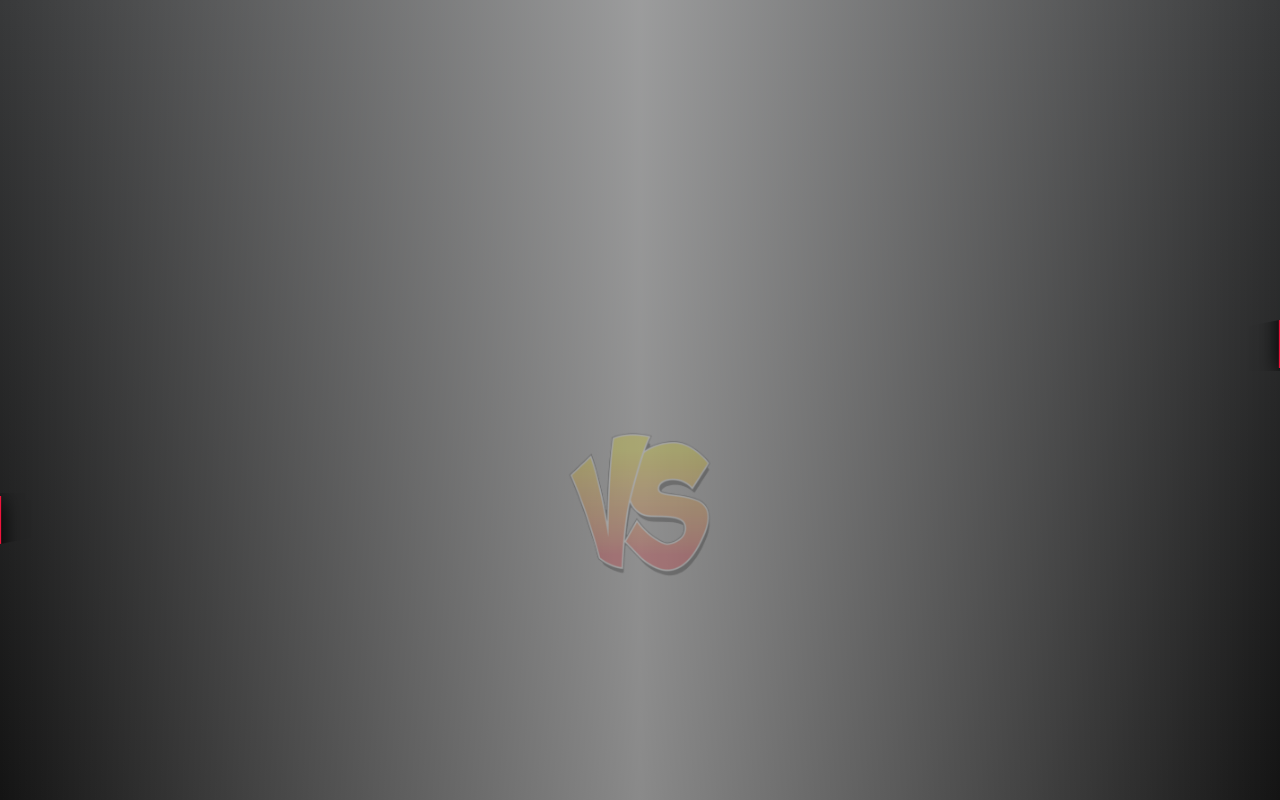
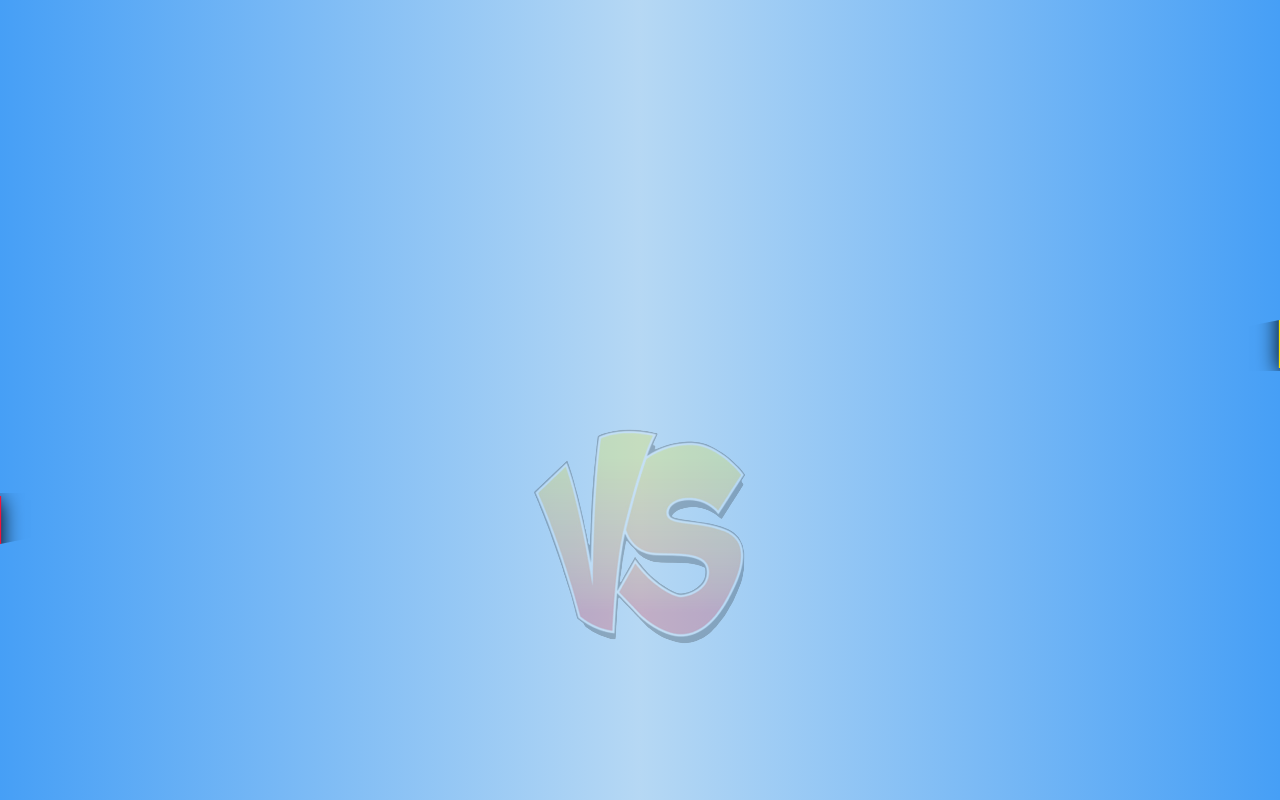
Before and after one commit to TEAM-DGRR/dgrr, a React (Create React App) app in the folder frontend/: page /match in a window 1280 px wide. Built offline with nearby package versions, Linux system fonts and the light colour scheme.

Commit message:
feat: 게임 로딩 및 게임 매칭 화면 구현

```diff
--- a/frontend/src/App/App.tsx
+++ b/frontend/src/App/App.tsx
@@ -7,6 +7,7 @@ import { SignUp } from "pages/LoginPages/SignUp";
 import { Main } from "pages/MainPages/Main";
 import { useEffect } from "react";
 import { Route, Routes } from "react-router-dom";
+import { GameLoading } from "pages/GamePages/GameLoading";
 
 export const App = () => {
   // 모바일 뷰포트 계산
@@ -29,6 +30,7 @@ export const App = () => {
         <Route path="/main" element={<Main />} />
         <Route path="/game/*" element={<Game />} />
         <Route path="/match" element={<GameMatch />} />
+        <Route path="/loading" element={<GameLoading />} />
       </Routes>
     </div>
   );
--- /dev/null
+++ b/frontend/src/assets/scss/Loding.scss
@@ -0,0 +1,96 @@
+@import "App.scss";
+// Colors and Fonts
+$bg-color: #469ff6;
+$accent-color1: #fee500;
+$accent-color2: #424a52;
+$logo-character: url("../images/logo_character.png");
+$font-main: "Arial", sans-serif;
+
+// Animations
+@keyframes rotate {
+  0% {
+    transform: rotate(0deg);
+  }
+  100% {
+    transform: rotate(360deg);
+  }
+}
+
+@keyframes float {
+  0%,
+  100% {
+    transform: translateY(0);
+  }
+  50% {
+    transform: translateY(-20px); // 원하는 높이로 조절 가능
+  }
+}
+
+// Base style
+body {
+  font-family: $font-main;
+  background-color: $bg-color;
+  color: white;
+  overflow: hidden;
+}
+
+// Loading screen container
+.GameLoadingScreen {
+  display: flex;
+  align-items: center;
+  justify-content: center;
+  flex-direction: column;
+  height: 100vh;
+  position: relative;
+}
+
+.RotatingElement {
+  border-radius: 50%;
+  animation: rotate 5s infinite linear;
+  z-index: 5;
+  margin-bottom: 30vw;
+
+  img {
+    width: 30vw;
+    height: 30vw;
+  }
+}
+
+.LoadingText {
+  margin-top: 5vw;
+  font-size: 5vw;
+  text-transform: uppercase;
+  letter-spacing: 3vw;
+
+  span {
+    display: inline-block;
+    animation: float 2s infinite;
+  }
+}
+
+@for $i from 1 through 12 {
+  .LoadingText span:nth-child(#{$i}) {
+    animation-delay: 0.1s * $i;
+  }
+}
+
+// Background effects
+.GameLoadingScreen::before,
+.GameLoadingScreen::after {
+  content: "";
+  position: absolute;
+  top: 0;
+  left: 50%;
+  height: 100%;
+  width: 50vw;
+  z-index: -1;
+}
+
+.GameLoadingScreen::before {
+  background: linear-gradient(to left, $bg-color, transparent);
+}
+
+.GameLoadingScreen::after {
+  left: 0;
+  background: linear-gradient(to right, $bg-color, transparent);
+}
--- a/frontend/src/assets/scss/Match.scss
+++ b/frontend/src/assets/scss/Match.scss
@@ -2,12 +2,11 @@
 
 $grey: #505050;
 $grey-dark: darken($grey, 10%);
-$font-family-nickname: 'Helvetica', sans-serif;
-$font-family-intro: 'Overpass', sans-serif;
+$font-family-nickname: "Helvetica", sans-serif;
+$font-family-intro: "Overpass", sans-serif;
 $nick-name-color: #1969b9;
-$intro-color: #b3a1bd;
-$background-gradient-start: #38393a;
-$background-gradient-end: #141414;
+$intro-color: #000000;
+$versus-image: url("../images/match-versus.png");
 
 @keyframes slideFromRight {
   0% {
@@ -33,12 +32,8 @@ $background-gradient-end: #141414;
 
 @keyframes popIn {
   0% {
-    transform: scale(0);
+    transform: scale(3);
     opacity: 0;
-  }
-
-  70% {
-    transform: scale(1.1);
   }
 
   100% {
@@ -63,7 +58,6 @@ $background-gradient-end: #141414;
   }
 }
 
-
 @keyframes slideToRight {
   0% {
     transform: translateX(0);
@@ -87,7 +81,7 @@ $background-gradient-end: #141414;
 //
 @keyframes spreadLight {
   0% {
-    background-size: 0.5% 100%;
+    background-size: 1% 100%;
     background-position: center;
   }
 
@@ -97,18 +91,15 @@ $background-gradient-end: #141414;
   }
 }
 
-
 .MatchPage {
   overflow: hidden;
   display: flex;
   flex-direction: column;
-  background: linear-gradient($grey, $grey-dark);
   width: 100%;
   height: 100%;
+  background: rgb(70, 159, 246, 1);
   text-align: center;
   position: relative;
-  background: linear-gradient($background-gradient-start, $background-gradient-end);
-
 
   &::before {
     content: "";
@@ -118,24 +109,63 @@ $background-gradient-end: #141414;
     right: 0;
     bottom: 0;
     z-index: 1;
-      background: linear-gradient(to right, rgba(255, 255, 255, 0), rgba(255, 255, 255, 0.5), rgba(255, 255, 255, 0));
+    background: linear-gradient(
+      to right,
+      rgb(70, 159, 246, 1),
+      rgba(229, 240, 243, 0.7),
+      rgb(70, 159, 246, 1)
+    );
     background-repeat: no-repeat;
     animation: spreadLight 0.6s;
   }
 
   .VersusImage {
     position: absolute;
-      top: 47%;
-      left: 40%;
+    top: 43%;
+    left: 35%;
     transform: translate(-50%, -50%);
-      width: 20vw;
-      height: 20vw;
-      background-image: url("../images/match-versus.png");
+    width: 30vw;
+    height: 30vw;
+    background-image: $versus-image;
     background-size: cover;
     background-position: center;
-      animation: popIn 1s forwards 0s, popOut 1s forwards 5s;
+    animation: popIn 0.3s forwards 0s, popOut 1s forwards 5s;
     opacity: 0;
     z-index: 3;
+
+    &::before,
+    &::after {
+      content: "";
+      position: absolute;
+      top: 0;
+      left: 50%;
+      width: 150%;
+      height: 150%;
+      background: radial-gradient(
+        circle,
+        rgba(255, 255, 255, 0.5),
+        rgba(255, 255, 255, 0.1),
+        transparent
+      );
+      z-index: -1;
+      transform: translateY(100%) scale(1.5);
+      opacity: 0;
+    }
+
+    &::before {
+      transform-origin: center bottom;
+      animation: smokeRise 5s infinite;
+    }
+
+    &::after {
+      transform-origin: center top;
+      animation: smokeRise 5s infinite reverse;
+    }
+
+    &.smoke-active::before,
+    &.smoke-active::after {
+      opacity: 0.5;
+    }
   }
 }
 
@@ -167,7 +197,7 @@ $background-gradient-end: #141414;
   .MatchedPersonBackground1 {
     width: 100%;
     height: 50%;
-    background-color: #F0133B;
+    background-color: #fee500;
     clip-path: polygon(-20% 102%, 41% 0, 102% 0, 102% 102%, -20% 102%);
     box-shadow: 0px 4px 20px rgba(0, 0, 0, 10);
   }
@@ -185,6 +215,8 @@ $background-gradient-end: #141414;
     img {
       left: -15%;
       top: -5%;
+      border: 5px solid #fee500;
+      box-shadow: 5px 5px 20px #fee500;
     }
   }
 
@@ -198,7 +230,7 @@ $background-gradient-end: #141414;
     bottom: 32%;
   }
   .MatchedPersonIntro {
-    bottom:15%;
+    bottom: 5%;
     text-align: left;
   }
 }
@@ -212,7 +244,7 @@ $background-gradient-end: #141414;
   .MatchedPersonBackground2 {
     width: 100%;
     height: 50%;
-    background-color: #F0133B;
+    background-color: #f0133b;
     clip-path: polygon(120% -2%, 59% 100%, -2% 100%, -2% -2%, 120% -2%);
     box-shadow: 0px 4px 20px rgba(0, 0, 0, 10);
   }
@@ -230,8 +262,8 @@ $background-gradient-end: #141414;
     img {
       right: -5%;
       bottom: -5%;
-
-      transition: transform 0.3s ease, box-shadow 0.5s ease;
+      border: 5px solid #f0133b;
+      box-shadow: 5px 5px 20px #f0133b;
     }
   }
 
@@ -243,15 +275,13 @@ $background-gradient-end: #141414;
 
   .MatchedPersonNickName {
     top: 8%;
-    margin-bottom:10%;
+    margin-bottom: 10%;
   }
 
   .MatchedPersonIntro {
     top: 20%;
     text-align: left;
   }
-
-
 }
 
 .MatchedPersonProfile {
@@ -261,8 +291,6 @@ $background-gradient-end: #141414;
     border-radius: 50%;
     object-fit: cover;
     object-position: center;
-    border: 3px solid #ffffff6e;
-    box-shadow: 0px 4px 20px rgba(0, 0, 0, 0.5);
     z-index: 1;
     transition: transform 0.3s ease, box-shadow 0.3s ease;
 
@@ -279,15 +307,41 @@ $background-gradient-end: #141414;
   font-size: calc(2vw + 2vh);
   font-weight: bold;
   z-index: 2;
+  text-shadow: 2px 2px 2px rgba(0, 0, 0, 1);
+
+  padding: 5px 5px;
+  border-radius: 20px;
+  transition: transform 0.3s ease, box-shadow 0.3s ease;
+
+  &:hover {
+    transform: scale(1.05);
+    box-shadow: 0 5px 15px rgba(0, 0, 0, 0.2);
+  }
 }
 
 .MatchedPersonIntro {
   font-family: $font-family-intro;
   color: $intro-color;
-  font-size: calc(1vw + 1vh);
-  // font-style: italic;
-  max-width: 60vw;
-  text-align: center;
+  font-size: calc(1.2vw + 1.2vh);
+  max-width: 80vw;
+  max-width: 30vh;
+  text-align: left;
   overflow-wrap: break-word;
   z-index: 3;
+
+  padding: 10px 10px;
+  border-radius: 15px;
+  box-shadow: 0 5px 15px rgba(0, 0, 0, 1);
+  text-shadow: 3px 3px 5px rgba(0, 0, 0, 0.4);
+  transition: transform 0.3s ease, box-shadow 0.3s ease, background 0.3s ease;
+
+  &:hover {
+    transform: translateY(-5px);
+    box-shadow: 0 10px 20px rgba(0, 0, 0, 0.2);
+    background: linear-gradient(
+      45deg,
+      rgba(255, 255, 255, 0.7),
+      rgba(240, 240, 240, 0.7)
+    );
   }
+}
--- a/frontend/src/pages/GamePages/GameLoading.tsx
+++ b/frontend/src/pages/GamePages/GameLoading.tsx
@@ -1,9 +1,19 @@
-import { Client } from "@stomp/stompjs";
+import React from 'react';
+import "assets/scss/Loding.scss";
+import LoadingLogo from "assets/images/logo_character.png";
 
+const LoadingMessage = "게임을 찾는 중입니다...";
 export const GameLoading = () => {
   return (
-    <>
-      <div>로딩중...</div>
-    </>
+    <div className="GameLoadingScreen">
+      <div className="RotatingElement">
+        <img src={LoadingLogo} alt="a"/>
+      </div>
+      <div className="LoadingText">
+        {Array.from(LoadingMessage).map((char, index) => (
+          <span key={index}>{char}</span>
+        ))}
+      </div>
+    </div>
   );
 };
--- a/frontend/src/pages/GamePages/GameMatch.tsx
+++ b/frontend/src/pages/GamePages/GameMatch.tsx
@@ -1,7 +1,7 @@
 import "assets/scss/Match.scss";
 
-import vsPersonProfile1 from "assets/images/match-pserson1.png";
-import vsPersonProfile2 from "assets/images/match-pserson2.png";
+import vsPersonProfile1 from "assets/images/match-person1.png";
+import vsPersonProfile2 from "assets/images/match-person2.png";
 
 const USER1_NICKNAME = "나 이수연인데";
 const USER1_INTRO = "대표적인 양서류 중 하나. 고어로는 '머구리'라 했으며[2], 사투리로 '개구락지'라고도 한다.";
```
Also changed, not shown: frontend/src/assets/images/match-person1.png (renamed from frontend/src/assets/images/match-pserson1.png), frontend/src/assets/images/match-person2.png (renamed from frontend/src/assets/images/match-pserson2.png). Lines whose indentation alone changed are shown as unchanged.
